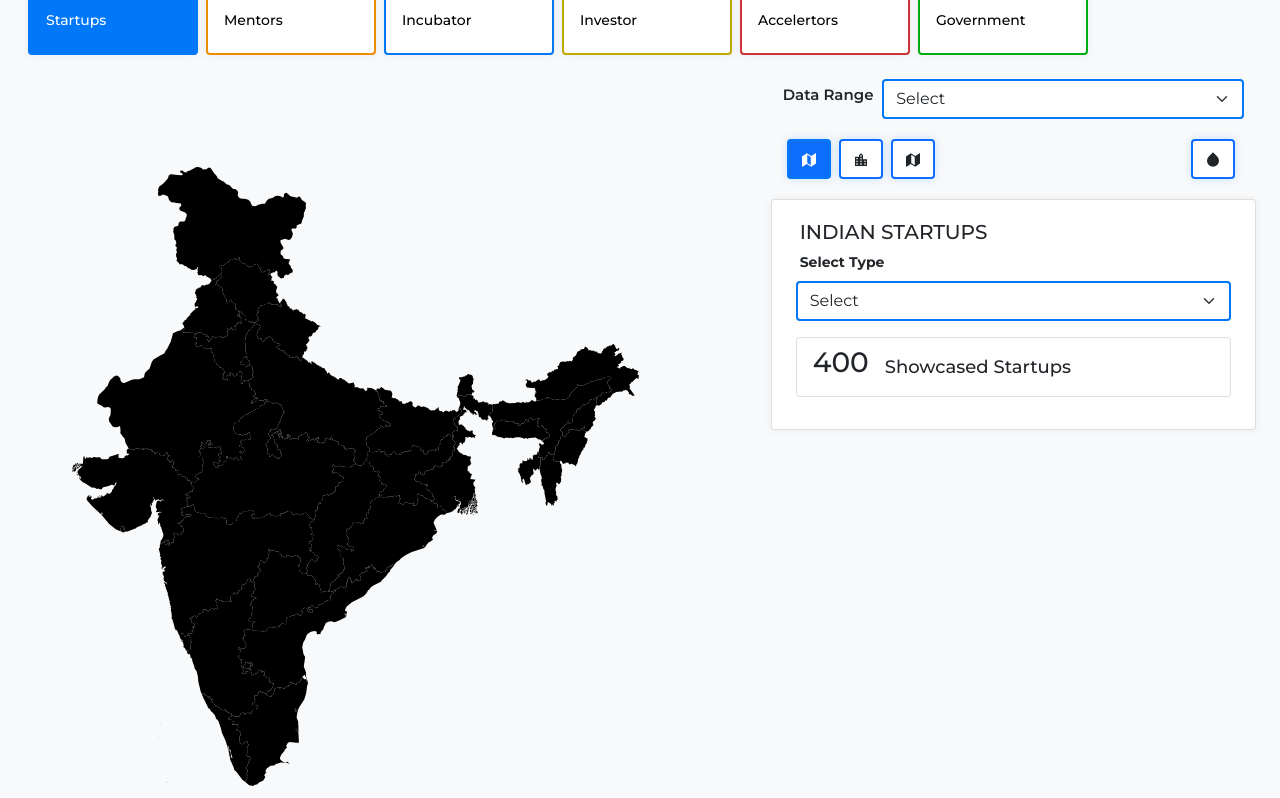
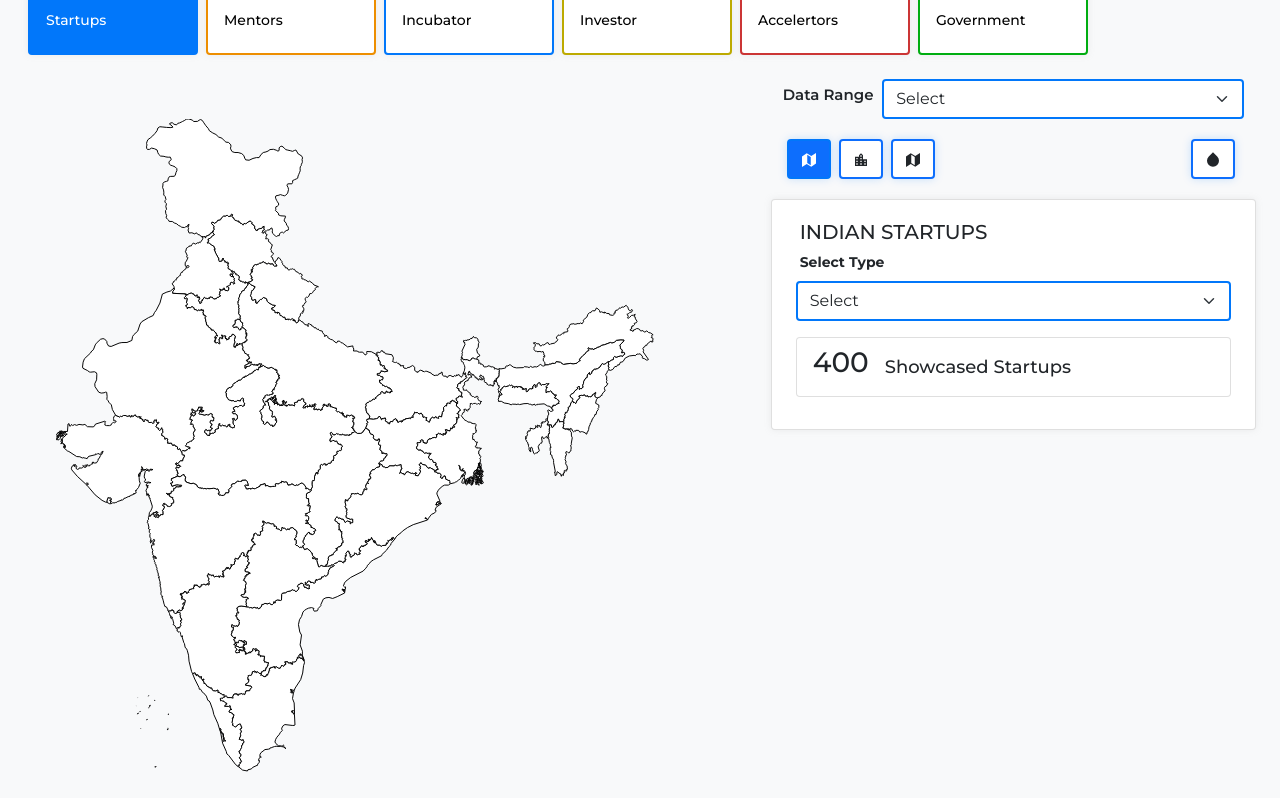
Before and after one commit to praispranav/invest-india, a React (Create React App) app: page / in a window 1280 px wide. Shown: the part 682-1480 px from the top of the page. Built offline with nearby package versions, Linux system fonts and the light colour scheme.

Commit message:
Added Functionality to Map

```diff
--- a/src/pages/HomePage/Map/MapComponent.tsx
+++ b/src/pages/HomePage/Map/MapComponent.tsx
@@ -1,41 +1,77 @@
 import React, { useEffect, useState } from "react";
 import { States, MapType } from "./states";
+import _ from "lodash"
 
 const MAP_AREA = "0 0 650 696";
+const WHITE = "#ffffff";
+const BLACK = '#000000'
+const THEME_COLOR = "rgb(1, 119, 250)"
+const THEME_COLOR_LITE = 'rgb(96 169 251)'
+const ID = "id"
 
-const IndiaMap = () => {
+export default function IndiaMap() {
   const [indiaMap, setIndiaMap] = useState<MapType[]>([]);
+  const [activeStates, setActiveStates] = useState<MapType[]>([]);
+  const [hoverStates, setHoverStates] = useState<MapType[]>([]);
 
-  // const statesColors = {
-  //   an:{
-  //     name: "Andaman and Nicobar Islands",
-  //     border: "black"
-  //   }
-  // }
+  const stateValidator = (array: any, accessor: string, value: string) => {
+    return array.findIndex((obj: any) => obj[accessor] === value);
+  };
 
-  // useEffect(()=> {
-  //  const andhraPradesh = window.document.getElementById("an")
-  //  andhraPradesh.addEventListener('mouseover', (event) => {
-  //    console.log(event)
-  //  })
-  //  console.log(andhraPradesh)
-  // })
+  const fillClick = (stateId: string) => {
+    const selected = stateValidator(activeStates, ID, stateId);
+    if (selected !== -1) return true;
+  };
+  const fillHover = (stateId: string) => {
+    const selected = stateValidator(hoverStates, ID, stateId);
+    if (selected !== -1) return true
+  };
+
+  const fillStates =(stateId:string) =>{
+    if(fillHover(stateId)) return THEME_COLOR_LITE
+    if(fillClick(stateId)) return THEME_COLOR
+    return WHITE
+  }
+
+  const handleMouseEnter = (state: MapType) => {
+    setHoverStates([state]);
+  };
+  const handleStateMouseLeave = () => setHoverStates([]);
+
+  const handleStateClick = (state: MapType) =>{
+    const isSelected = stateValidator(activeStates,ID, state.id)
+    if(isSelected !== -1){
+      const states = [...activeStates]
+      states.splice(isSelected,1)
+      return setActiveStates(states)
+    }
+    setActiveStates((prevState: Array<MapType>) => [...prevState, state]);
+  }
+
   useEffect(() => {
     setIndiaMap(States);
   }, []);
   return (
-    <div className="m-4 mt-5">
+    <div className="m-2 mt-0">
       <svg
         xmlns="http://www.w3.org/2000/svg"
         viewBox={MAP_AREA}
         aria-label="Map of India"
       >
         {indiaMap.map((state: MapType) => (
-          <path d={state.d} id={state.id} />
+          <path
+            onMouseEnter={()=> handleMouseEnter(state)}
+            onMouseLeave={handleStateMouseLeave}
+            onClick={(e) => handleStateClick(state)}
+            key={state.id}
+            d={state.d}
+            id={state.id}
+            fill={fillStates(state.id)}
+            stroke={BLACK}
+            strokeWidth="1"
+          />
         ))}
       </svg>
     </div>
   );
-};
-
-export default IndiaMap;
+}
```
Also changed, not shown: src/pages/HomePage/Map/states.ts (line endings or trailing spaces).
